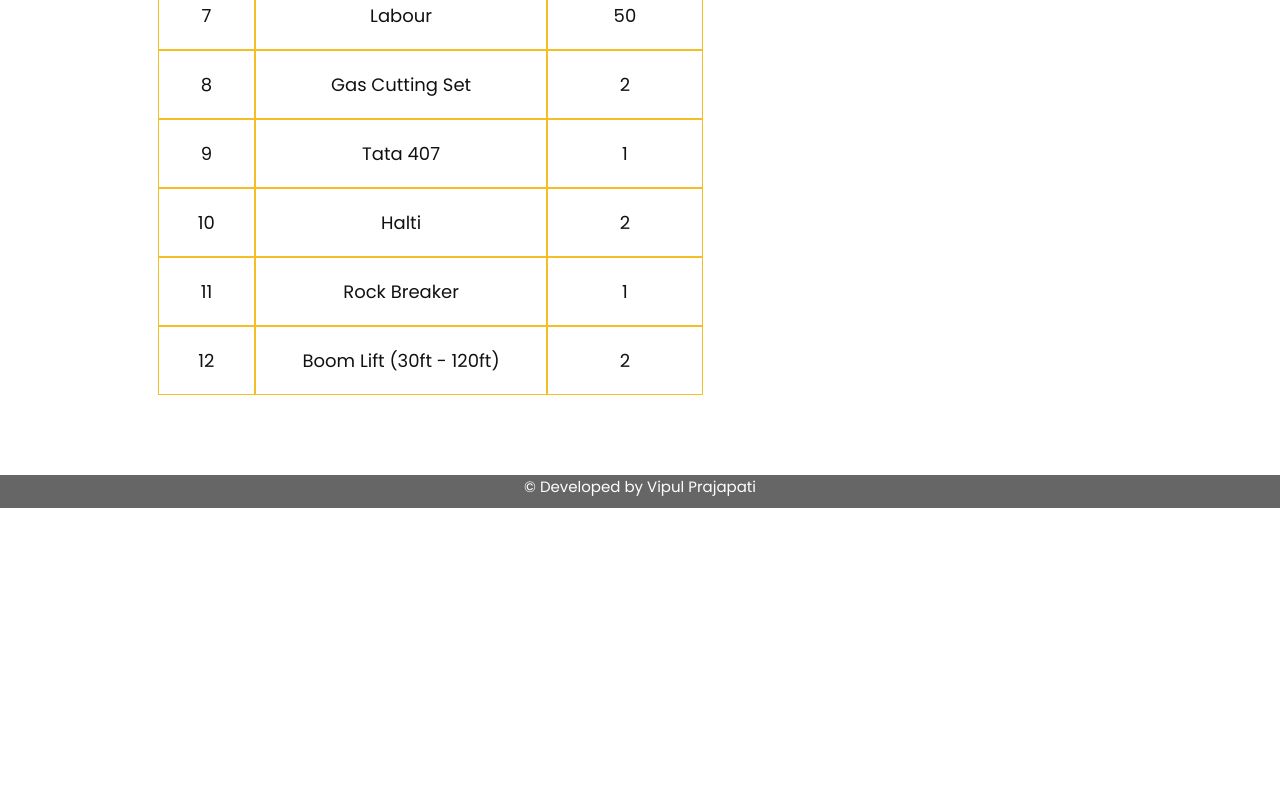
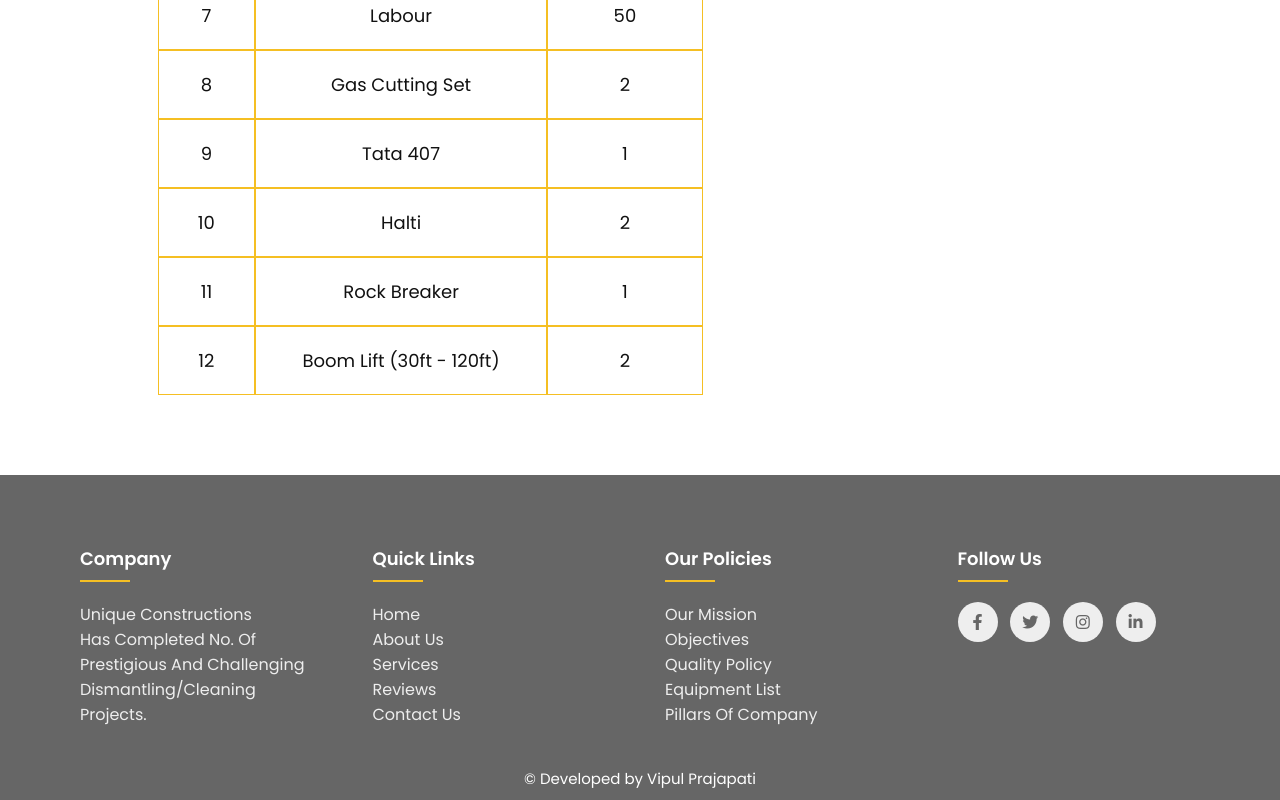
Before and after one commit to vip-prjpti/Unique-Constructions, a plain HTML site: page policies.html in a window 1280 px wide. Shown: the part 1616-2416 px from the top of the page. Before the commit the page ends 2124 px from the top, so only its background shows below. Drawn offline with Linux system fonts and the light colour scheme.

Commit message:
modified file

```diff
--- a/policies.html
+++ b/policies.html
@@ -175,8 +175,55 @@
       </div>
     </section>
 
+    <footer class="footer">
+      <div class="container">
+        <div class="row">
+          <div class="footer-col">
+            <h4>Company</h4>
+            <ul>
+              <li>
+                <a href="#"
+                  >Unique Constructions <br> has completed no. of <br> prestigious and
+                  challenging dismantling/cleaning projects.</a
+                >
+              </li>
+            </ul>
+          </div>
+          <div class="footer-col">
+            <h4>Quick Links</h4>
+            <ul>
+              <li><a href="/index.html">Home</a></li>
+              <li><a href="/index.html">About us</a></li>
+              <li><a href="/index.html">services</a></li>
+              <li><a href="/index.html">reviews</a></li>
+              <li><a href="/index.html">contact us</a></li>
+            </ul>
+          </div>
+          <div class="footer-col">
+            <h4>Our policies</h4>
+            <ul>
+              <li><a href="/policies.html">Our Mission</a></li>
+              <li><a href="/policies.html">Objectives</a></li>
+              <li><a href="/policies.html">Quality Policy</a></li>
+              <li><a href="/policies.html">Equipment list</a></li>
+              <li><a href="/policies.html">Pillars of Company</a></li>
+            </ul>
+          </div>
+          <div class="footer-col">
+            <h4>follow us</h4>
+            <div class="social-links">
+              <a href="#"><i class="fab fa-facebook-f"></i></a>
+              <a href="#"><i class="fab fa-twitter"></i></a>
+              <a href="#"><i class="fab fa-instagram"></i></a>
+              <a href="#"><i class="fab fa-linkedin-in"></i></a>
+            </div>
+          </div>
+        </div>
+      </div>
+    </footer>
     <div class="copyright">
       <p>&copy; Developed by Vipul Prajapati</p>
     </div>
+
   </body>
 </html>
```
Also changed, not shown: index.html (+72 -27 lines).
